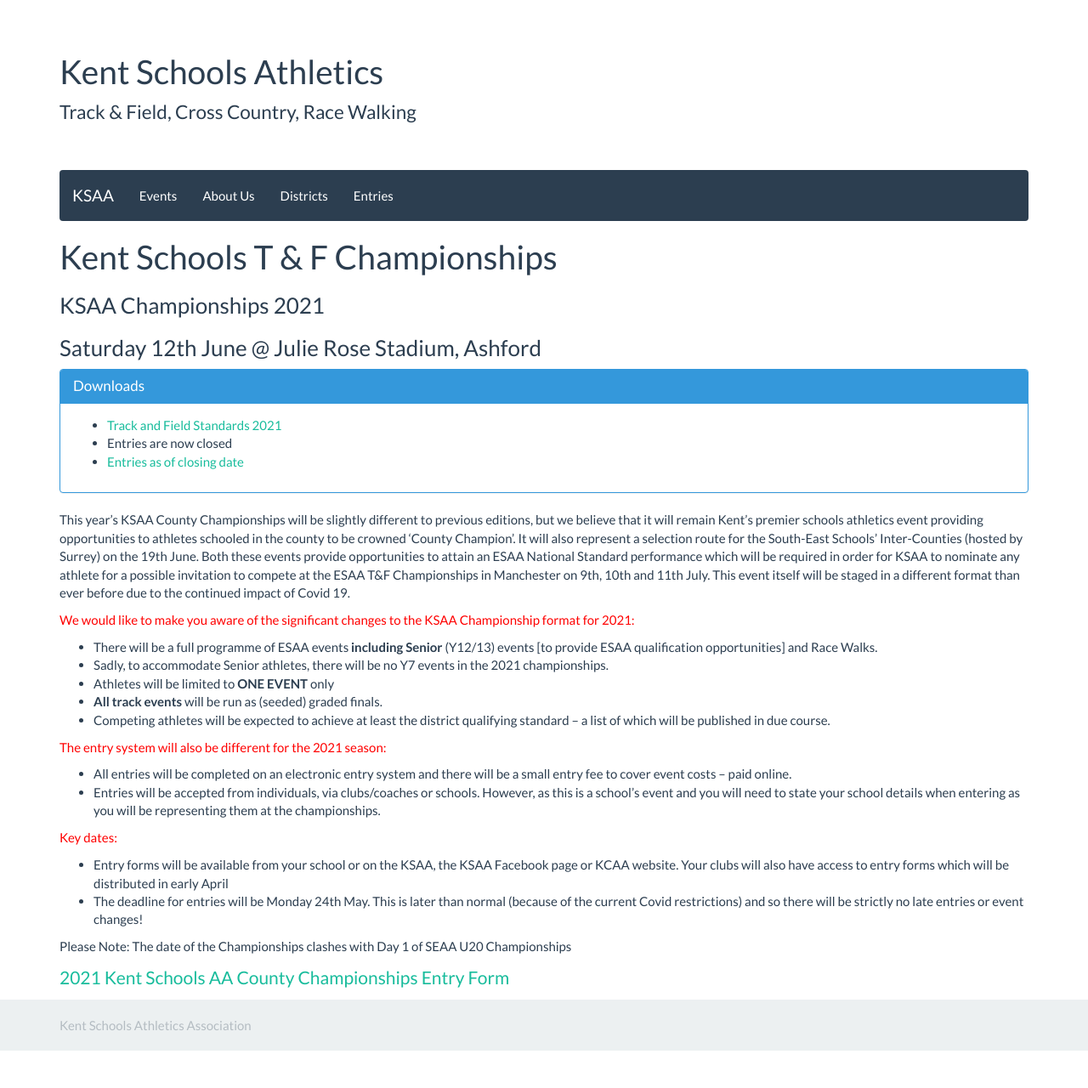
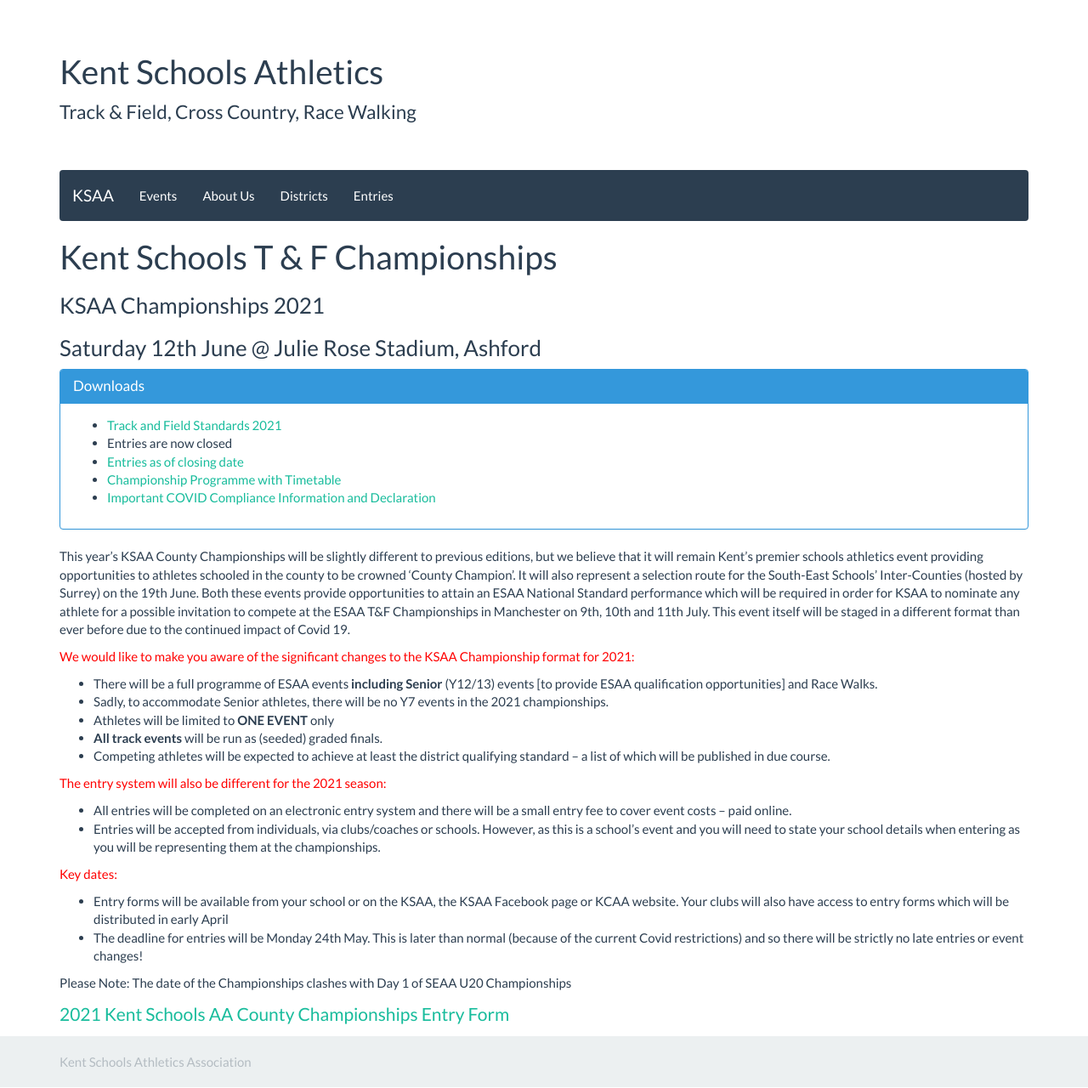
Before and after one commit to chrisnewark/chrisnewark.github.io, a Jekyll site: the page built from _events/20-21/2021-06-12-kent-schools-t-and-f-championships.md, in a window 1280 px wide. Shown: the whole page at 85% size. Built offline with Jekyll 4.4.1, drawn with Linux system fonts in a browser that asks for light colours; nearby versions of some CDN libraries; before the commit the page ends 1237 px from its top, so only the background shows below that.

Commit message:
Added additional files

```diff
--- a/_events/20-21/2021-06-12-kent-schools-t-and-f-championships.md
+++ b/_events/20-21/2021-06-12-kent-schools-t-and-f-championships.md
@@ -18,6 +18,8 @@
             <li><a href="/files/events/20-21/2021-06-12-kent-schools-t-and-f-championships/T-and-F-Standards-2021.pdf">Track and Field Standards 2021</a></li>
             <li>Entries are now closed</li>
             <li><a href="/files/events/20-21/2021-06-12-kent-schools-t-and-f-championships/entries-2021-05-25.pdf">Entries as of closing date</a></li>
+            <li><a href="/files/events/20-21/2021-06-12-kent-schools-t-and-f-championships/KSAATrackandFieldChampionshipProgramme2021.pdf">Championship Programme with Timetable</a></li>
+            <li><a href="/files/events/20-21/2021-06-12-kent-schools-t-and-f-championships/Covid-Compliance-Information-and-Declaration.pdf">Important COVID Compliance Information and Declaration</a></li>
         </ul>
     </div>
 </div>
```
Also changed, not shown: 2 other files.
